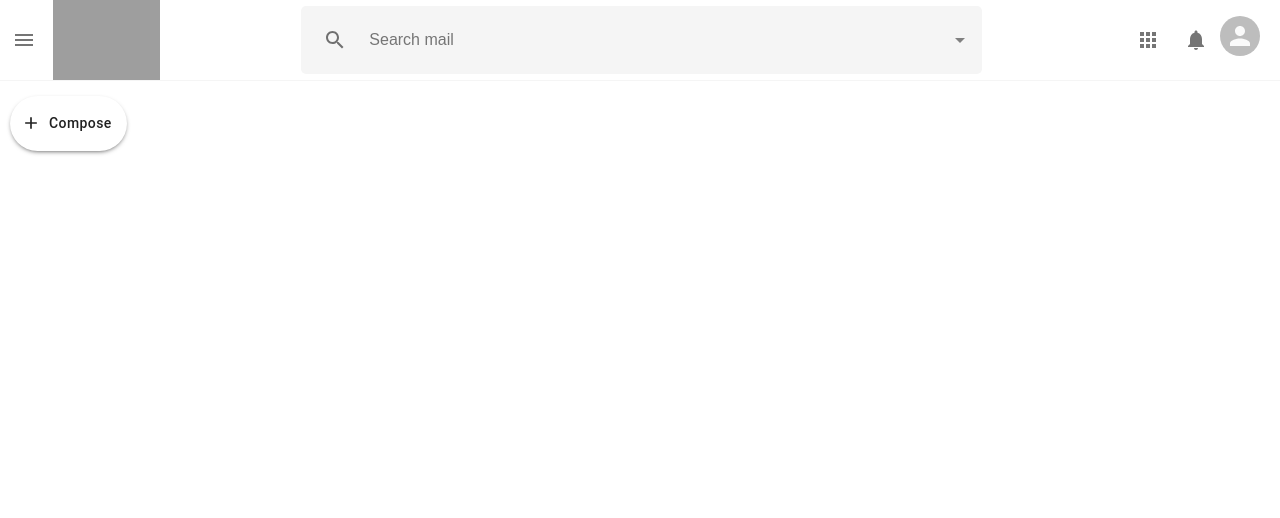
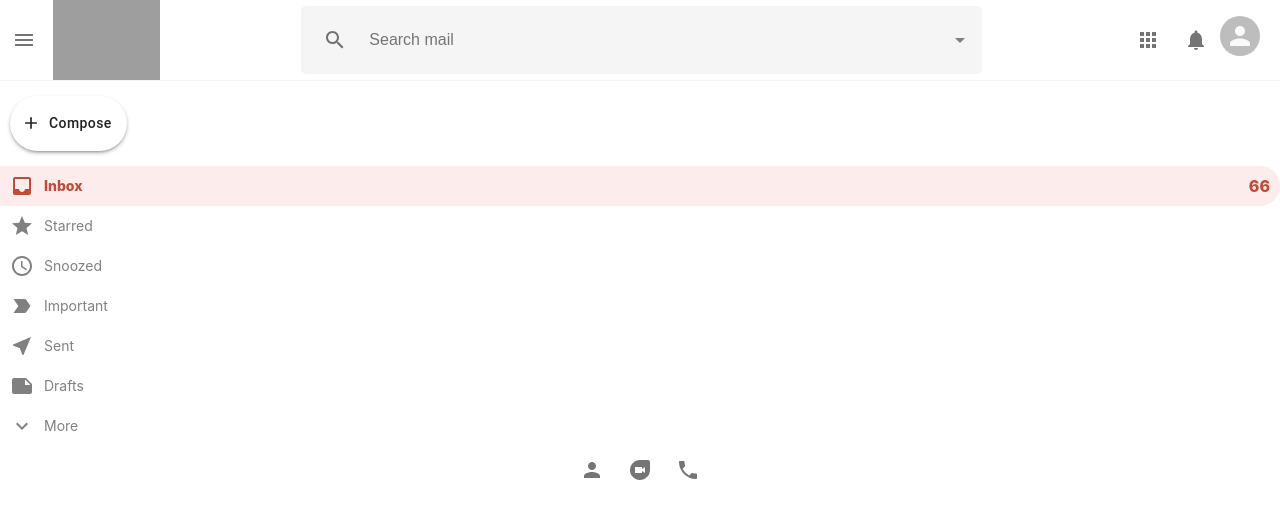
Before and after one commit to 19abhishek/Gmail-clone-React, a React (Create React App) app: page / in a window 1280 px wide. Shown: the top 518 px of the page. Built offline with nearby package versions, Linux system fonts and the light colour scheme; grey boxes are pictures that could not be loaded.

Commit message:
Sidebar completed

```diff
--- a/public/index.html
+++ b/public/index.html
@@ -12,7 +12,7 @@
     <link rel="apple-touch-icon" href="%PUBLIC_URL%/logo192.png" />
 
     <link rel="manifest" href="%PUBLIC_URL%/manifest.json" />
-    <title>React App</title>
+    <title>Gmail Clone</title>
   </head>
   <body>
     <noscript>You need to enable JavaScript to run this app.</noscript>
--- a/src/Sidebar.js
+++ b/src/Sidebar.js
@@ -1,7 +1,18 @@
-import { Button } from "@material-ui/core";
+import { Button, IconButton } from "@material-ui/core";
 import React from "react";
 import "./Sidebar.css";
 import AddIcon from "@material-ui/icons/Add";
+import SidebarOption from "./SidebarOption";
+import InboxIcon from "@material-ui/icons/Inbox";
+import StarIcon from "@material-ui/icons/Star";
+import AccessTimeIcon from "@material-ui/icons/AccessTime";
+import LabelImportantIcon from "@material-ui/icons/LabelImportant";
+import NearMeIcon from "@material-ui/icons/NearMe";
+import NoteIcon from "@material-ui/icons/Note";
+import ExpandMoreIcon from "@material-ui/icons/ExpandMore";
+import PersonIcon from "@material-ui/icons/Person";
+import DuoIcon from "@material-ui/icons/Duo";
+import PhoneIcon from "@material-ui/icons/Phone";
 
 function Sidebar() {
   return (
@@ -12,6 +23,31 @@
       >
         Compose
       </Button>
+      <SidebarOption
+        Icon={InboxIcon}
+        title="Inbox"
+        number={66}
+        selected={true}
+      />
+      <SidebarOption Icon={StarIcon} title="Starred" number={12} />
+      <SidebarOption Icon={AccessTimeIcon} title="Snoozed" number={6} />
+      <SidebarOption Icon={LabelImportantIcon} title="Important" number={3} />
+      <SidebarOption Icon={NearMeIcon} title="Sent" number={10} />
+      <SidebarOption Icon={NoteIcon} title="Drafts" number={5} />
+      <SidebarOption Icon={ExpandMoreIcon} title="More" number={4} />
+      <div class="sidebar--footer">
+        <div class="sidebar--footerIcons">
+          <IconButton>
+            <PersonIcon />
+          </IconButton>
+          <IconButton>
+            <DuoIcon />
+          </IconButton>
+          <IconButton>
+            <PhoneIcon />
+          </IconButton>
+        </div>
+      </div>
     </div>
   );
 }
--- /dev/null
+++ b/src/SidebarOption.css
@@ -0,0 +1,46 @@
+.sidebarOption {
+  display: flex;
+  align-items: center;
+  cursor: pointer;
+  height: 40px;
+  padding: 0 10px;
+  border-top-right-radius: 20px;
+  border-bottom-right-radius: 20px;
+  color: grey;
+}
+
+.sidebarOption > h3 {
+  flex: 1;
+  margin-left: 10px;
+  font-size: 14px;
+  font-weight: 400;
+}
+
+.sidebarOption > p {
+  display: none;
+  font-weight: 300;
+}
+
+.sidebarOption:hover > p,
+.sidebarOption:hover,
+.sidebarOption:hover > h3,
+.sidebarOption--active > p,
+.sidebarOption--active > h3,
+.sidebarOption--active {
+  background-color: #fcecec;
+  color: #c04b37;
+  font-weight: 800 !important;
+}
+
+.sidebarOption:hover > p {
+  display: inline;
+}
+
+.sidebarOption--active > p {
+  display: inline;
+}
+
+.sidebar--footer {
+  display: flex;
+  justify-content: center;
+}
--- /dev/null
+++ b/src/SidebarOption.js
@@ -0,0 +1,14 @@
+import React from "react";
+import "./SidebarOption.css";
+
+function SidebarOption({ Icon, title, number, selected }) {
+  return (
+    <div className={`sidebarOption ${selected && "sidebarOption--active"}`}>
+      <Icon />
+      <h3>{title}</h3>
+      <p>{number}</p>
+    </div>
+  );
+}
+
+export default SidebarOption;
```
